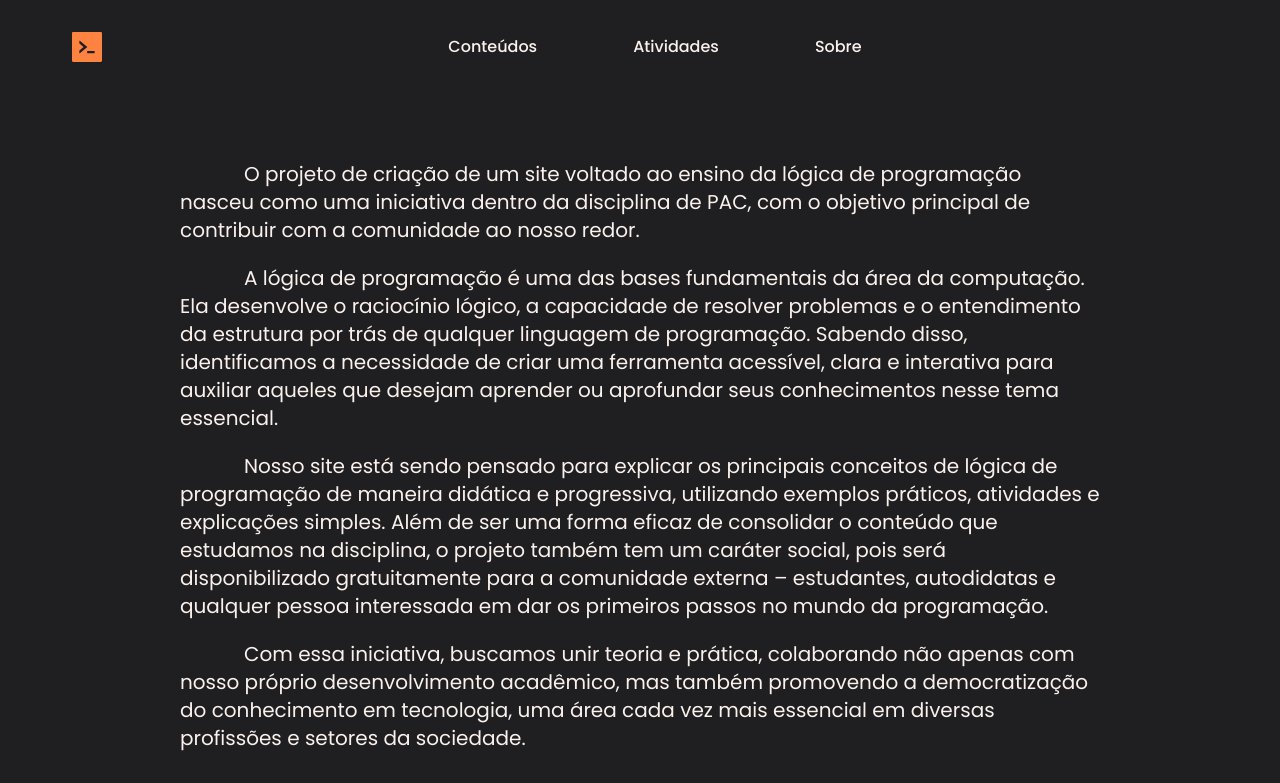
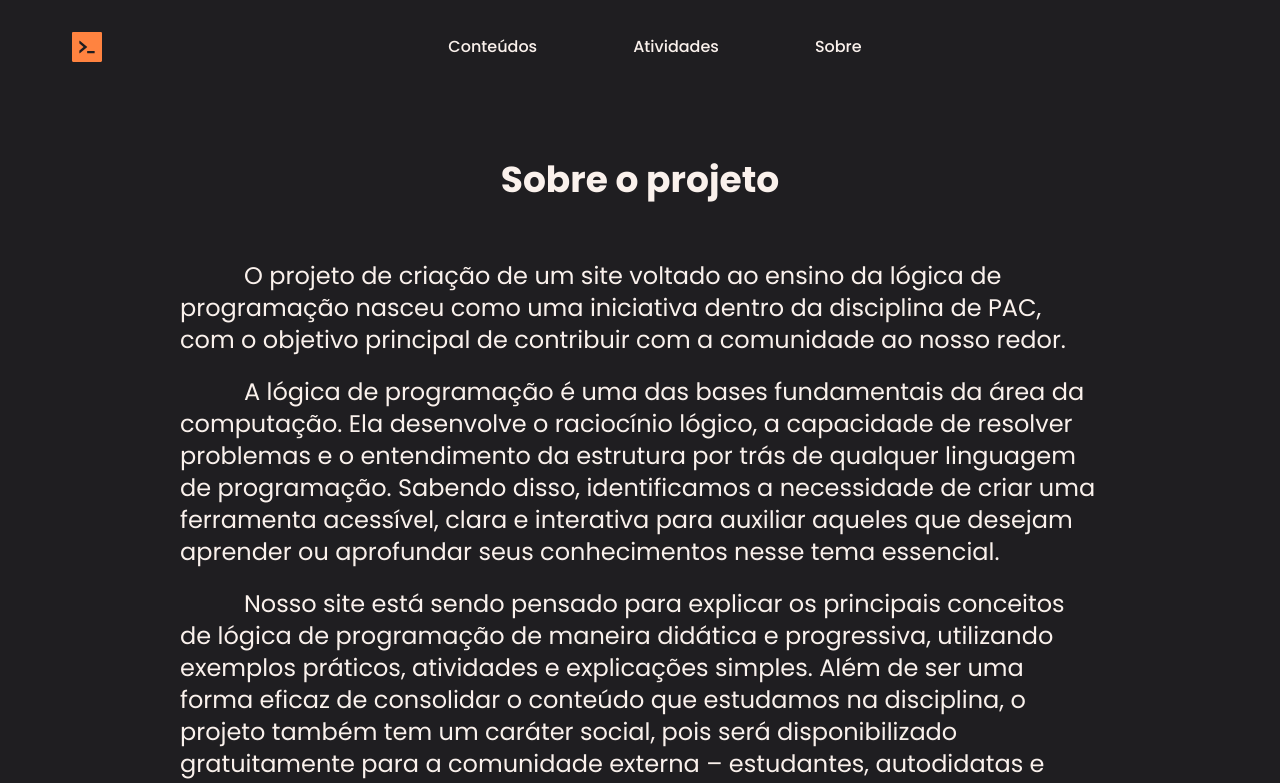
Before and after one commit to kauesandrade/BugHunters, a Next.js app: page /sobre in a window 1280 px wide. Shown: the top 783 px of the page. Built offline with nearby package versions, Linux system fonts and the light colour scheme.

Commit message:
Update page.tsx

```diff
--- a/src/app/sobre/page.tsx
+++ b/src/app/sobre/page.tsx
@@ -1,17 +1,20 @@
 const Sobre = () => {
     return (
         <>
-            <section className="flex flex-col mt-40 w-full mb-10 px-45 gap-5">
-                <p className="indent-16 text-xl">
+            <section className="flex flex-col mt-40 h-screen w-full mb-10 px-45 gap-5">
+                <h1 className="text-4xl font-bold text-center mb-10">
+                    Sobre o projeto
+                </h1>
+                <p className="indent-16 text-2xl">
                     O projeto de criação de um site voltado ao ensino da lógica de programação nasceu como uma iniciativa dentro da disciplina de PAC, com o objetivo principal de contribuir com a comunidade ao nosso redor.
                 </p>
-                <p className="indent-16 text-xl">
+                <p className="indent-16 text-2xl">
                     A lógica de programação é uma das bases fundamentais da área da computação. Ela desenvolve o raciocínio lógico, a capacidade de resolver problemas e o entendimento da estrutura por trás de qualquer linguagem de programação. Sabendo disso, identificamos a necessidade de criar uma ferramenta acessível, clara e interativa para auxiliar aqueles que desejam aprender ou aprofundar seus conhecimentos nesse tema essencial.
                 </p>
-                <p className="indent-16 text-xl">
+                <p className="indent-16 text-2xl">
                 Nosso site está sendo pensado para explicar os principais conceitos de lógica de programação de maneira didática e progressiva, utilizando exemplos práticos, atividades e explicações simples. Além de ser uma forma eficaz de consolidar o conteúdo que estudamos na disciplina, o projeto também tem um caráter social, pois será disponibilizado gratuitamente para a comunidade externa – estudantes, autodidatas e qualquer pessoa interessada em dar os primeiros passos no mundo da programação.
                 </p>
-                <p className="indent-16 text-xl">
+                <p className="indent-16 text-2xl">
                 Com essa iniciativa, buscamos unir teoria e prática, colaborando não apenas com nosso próprio desenvolvimento acadêmico, mas também promovendo a democratização do conhecimento em tecnologia, uma área cada vez mais essencial em diversas profissões e setores da sociedade.
                 </p>
             </section>
```
